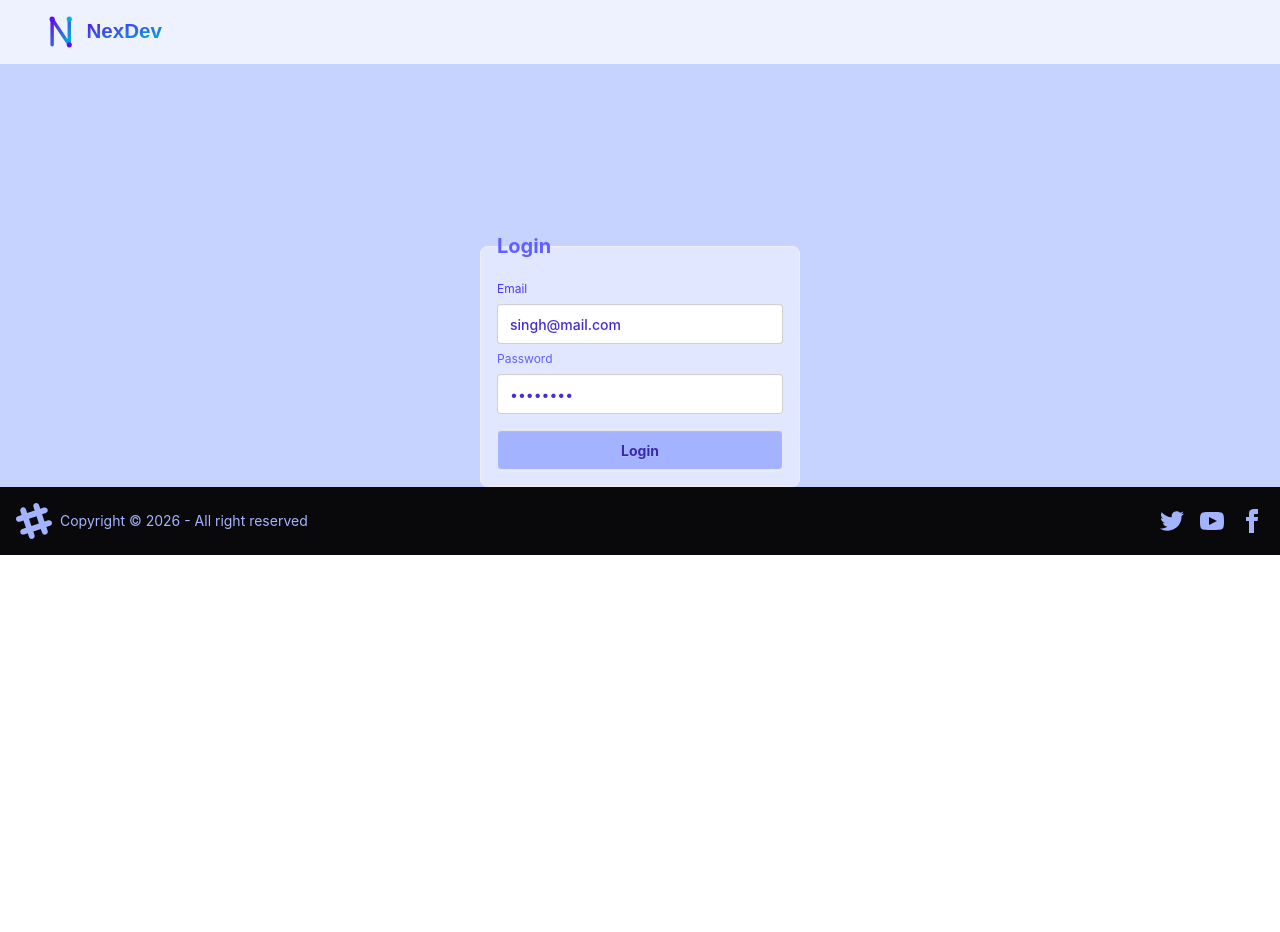
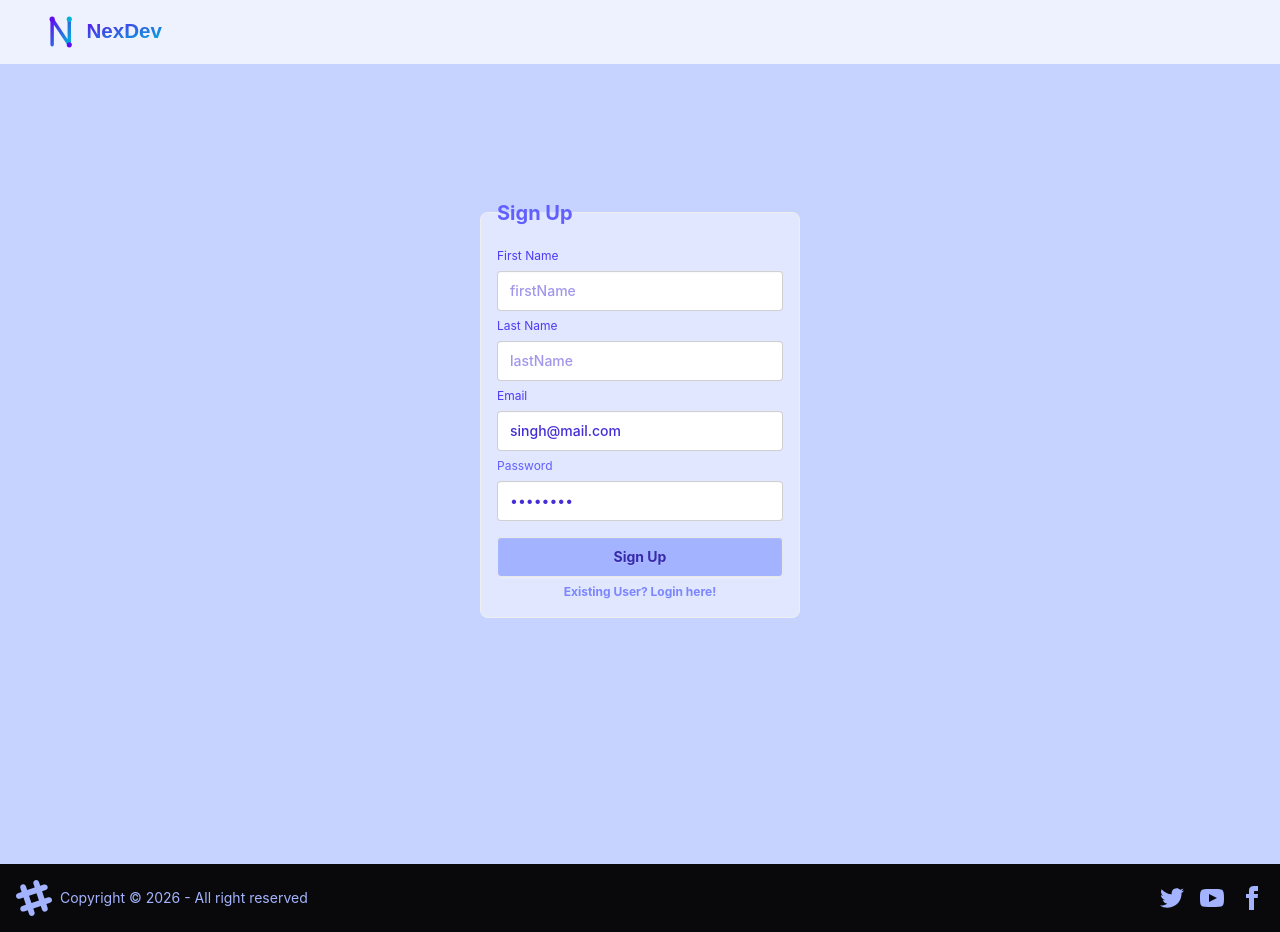
Before and after one commit to GouravS27/NexDev-Frontend, a React (Vite) app: page /login in a window 1280 px wide. Before the commit the page ends 800 px from the top, so only its background shows below. Built offline with nearby package versions, Linux system fonts and the light colour scheme; no server answers.

Commit message:
Added: Connection|Feed|Login|Request Components

```diff
--- a/src/components/Connection.jsx
+++ b/src/components/Connection.jsx
@@ -6,7 +6,7 @@ import { addConnections } from "../utils/connectionSlice";
 
 const Connection = () => {
   const connections = useSelector((store) => store.connection);
-//   console.log(connections);
+  //   console.log(connections);
 
   const dispatch = useDispatch();
 
@@ -28,7 +28,9 @@ const Connection = () => {
 
   if (!connections) return <h1 className="text-indigo-600">Loading...</h1>;
   if (connections.length === 0)
-    return <h1 className="text-indigo-600 text-center">No Connections Found!</h1>;
+    return (
+      <h1 className="text-indigo-600 text-center">No Connections Found!</h1>
+    );
 
   return (
     <div className="text-center my-10 h-screen">
@@ -45,7 +47,7 @@ const Connection = () => {
           >
             <img
               alt="photo"
-              className="h-40 rounded-lg"
+              className="h-40 min-w-30 max-w-30 rounded-lg"
               src={photoUrl}
             />
 
--- a/src/components/Feed.jsx
+++ b/src/components/Feed.jsx
@@ -10,26 +10,29 @@ const Feed = () => {
   const dispatch = useDispatch();
 
   const getFeed = async () => {
-    if (feed) return;
+    if (feed?.length) return;
+
     try {
       const res = await axios.get(API_BASE_URL + "/user/feed", {
         withCredentials: true,
       });
+
       dispatch(addFeed(res?.data?.data));
     } catch (err) {
       console.log(err);
     }
   };
+
   useEffect(() => {
     getFeed();
   }, []);
 
+  if (!feed || feed.length === 0) return <h1>No new users</h1>;
+
   return (
-    feed && (
-      <div className="flex justify-center my-10">
-        <UserCard user={feed[0]} />
-      </div>
-    )
+    <div className="flex justify-center my-10">
+      <UserCard user={feed[0]} />
+    </div>
   );
 };
 
--- a/src/components/Login.jsx
+++ b/src/components/Login.jsx
@@ -8,6 +8,9 @@ import { API_BASE_URL } from "../utils/constants";
 const Login = () => {
   const [email, setEmail] = useState("singh@mail.com");
   const [password, setPassword] = useState("Test@123");
+  const [firstName, setFirstName] = useState("");
+  const [lastName, setLastName] = useState("");
+  const [isLogin, setIsLogin] = useState(false);
   const [error, setError] = useState("");
 
   const dispatch = useDispatch();
@@ -33,10 +36,49 @@ const Login = () => {
     }
   };
 
+  const handleSignUp = async () => {
+    try {
+      const res = await axios.post(
+        API_BASE_URL + "/signup",
+        { firstName, lastName, email, password },
+        { withCredentials: true },
+      );
+      dispatch(addUser(res.data));
+      navigate("/profile");
+    } catch (err) {
+      setError(err.response.data);
+    }
+  };
+
   return (
-    <div className="flex justify-center mt-40">
+    <div className="flex justify-center items-center h-screen">
+      <div className="flex justify-center mb-30">
         <fieldset className="fieldset bg-indigo-100 border-base-300 rounded-box w-xs border p-4">
-        <legend className="fieldset-legend text-xl font-bold text-indigo-500">Login</legend>
+          <legend className="fieldset-legend text-xl font-bold text-indigo-500">
+            {isLogin ? "Login" : "Sign Up"}
+          </legend>
+
+          {!isLogin && (
+            <>
+              <label className="label text-indigo-600">First Name</label>
+              <input
+                type="text"
+                className="input text-indigo-700 font-medium"
+                placeholder="firstName"
+                value={firstName}
+                onChange={(e) => setFirstName(e.target.value)}
+              />
+
+              <label className="label text-indigo-600">Last Name</label>
+              <input
+                type="text"
+                className="input text-indigo-700 font-medium"
+                placeholder="lastName"
+                value={lastName}
+                onChange={(e) => setLastName(e.target.value)}
+              />
+            </>
+          )}
 
           <label className="label text-indigo-600">Email</label>
           <input
@@ -46,7 +88,6 @@ const Login = () => {
             value={email}
             onChange={(e) => setEmail(e.target.value)}
           />
-
           <label className="label text-indigo-500">Password</label>
           <input
             type="password"
@@ -58,10 +99,20 @@ const Login = () => {
             }}
           />
           <p className="text-red-500 text-center font-bold">{error}</p>
-        <button className="btn bg-indigo-300 text-indigo-800 hover:bg-indigo-400 font-bold mt-1" onClick={handleLogin}>
-          Login
+          <button
+            className="btn bg-indigo-300 text-indigo-800 hover:bg-indigo-400 font-bold mt-1"
+            onClick={isLogin ? handleLogin : handleSignUp}
+          >
+            {isLogin ? "Login" : "Sign Up"}
           </button>
+          <p
+            className="text-center font-bold text-indigo-400 cursor-pointer hover:text-indigo-700"
+            onClick={() => setIsLogin((value) => !value)}
+          >
+            {isLogin ? "New User? Signup here!" : "Existing User? Login here!"}
+          </p>
         </fieldset>
+      </div>
     </div>
   );
 };
--- a/src/components/Requests.jsx
+++ b/src/components/Requests.jsx
@@ -2,11 +2,24 @@ import axios from "axios";
 import React, { useEffect } from "react";
 import { useDispatch, useSelector } from "react-redux";
 import { API_BASE_URL } from "../utils/constants";
-import { addRequests } from "../utils/requestSlice";
+import { addRequests, removeRequest } from "../utils/requestSlice";
 
 const Requests = () => {
   const requests = useSelector((store) => store.requests);
   const dispatch = useDispatch();
+
+  const reviewRequest = async (status, _id) => {
+    try {
+      const res = await axios.post(
+        API_BASE_URL + "/request/review/" + status + "/" + _id,
+        {},
+        { withCredentials: true },
+      );
+      dispatch(removeRequest(_id));
+    } catch (err) {
+      console.log(err);
+    }
+  };
 
   const fetchRequests = async () => {
     try {
@@ -27,17 +40,11 @@ const Requests = () => {
   if (!requests) return <h1 className="text-indigo-600">Loading...</h1>;
 
   if (requests.length === 0)
-    return (
-      <h1 className="text-indigo-600 text-center">
-        No Requests Found!
-      </h1>
-    );
+    return <h1 className="text-indigo-600 text-center">No Requests Found!</h1>;
 
   return (
     <div className="text-center my-10 h-screen">
-      <h1 className="font-bold text-indigo-600 text-3xl mb-6">
-        Requests
-      </h1>
+      <h1 className="font-bold text-indigo-600 text-3xl mb-6">Requests</h1>
 
       {requests.map((request) => {
         const { firstName, lastName, photoUrl, age, gender, about, _id } =
@@ -48,11 +55,7 @@ const Requests = () => {
             key={_id}
             className="flex mb-2 p-1 rounded-lg bg-indigo-50 text-indigo-600 w-1/2 mx-auto"
           >
-            <img
-              alt="photo"
-              className="h-40 rounded-lg"
-              src={photoUrl}
-            />
+            <img alt="photo" className="h-40 rounded-lg" src={photoUrl} />
 
             <div className="text-left mx-4 flex flex-col justify-center">
               <h2 className="font-bold text-xl">
@@ -63,10 +66,20 @@ const Requests = () => {
               <p className="italic">{about}</p>
 
               <div className="my-1 flex gap-2">
-                <button className="btn btn-primary btn-sm">
+                <button
+                  className="btn btn-primary btn-sm"
+                  onClick={() => {
+                    reviewRequest("accepted", request._id);
+                  }}
+                >
                   Accept
                 </button>
-                <button className="btn btn-secondary btn-sm">
+                <button
+                  className="btn btn-secondary btn-sm"
+                  onClick={() => {
+                    reviewRequest("rejected", request._id);
+                  }}
+                >
                   Reject
                 </button>
               </div>
--- a/src/components/UserCard.jsx
+++ b/src/components/UserCard.jsx
@@ -1,5 +1,24 @@
+import { useDispatch } from "react-redux";
+import { API_BASE_URL } from "../utils/constants";
+import { removeFeed } from "../utils/feedSlice";
+import axios from "axios";
+
 const UserCard = ({ user }) => {
-  const { firstName, lastName, photoUrl, age, gender, about } = user;
+  const { _id, firstName, lastName, photoUrl, age, gender, about } = user;
+  const dispatch = useDispatch();
+
+  const handleSendRequest = async (status, _id) => {
+    try {
+      const res = await axios.post(
+        API_BASE_URL + "/request/send/" + status + "/" + _id,
+        {},
+        { withCredentials: true },
+      );
+      dispatch(removeFeed(_id));
+    } catch (err) {
+      console.log(err);
+    }
+  };
 
   return (
     <div className="card bg-indigo-50 w-80 shadow-xl">
@@ -17,8 +36,22 @@ const UserCard = ({ user }) => {
         <p className="text-sm line-clamp-2">{about}</p>
 
         <div className="card-actions justify-center mt-3">
-          <button className="btn btn-primary btn-sm">Ignore</button>
-          <button className="btn btn-secondary btn-sm">Interested</button>
+          <button
+            className="btn btn-primary btn-sm"
+            onClick={() => {
+              handleSendRequest("ignored", _id);
+            }}
+          >
+            Ignore
+          </button>
+          <button
+            className="btn btn-secondary btn-sm"
+            onClick={() => {
+              handleSendRequest("interested", _id);
+            }}
+          >
+            Interested
+          </button>
         </div>
       </div>
     </div>
--- a/src/utils/appStore.js
+++ b/src/utils/appStore.js
@@ -4,13 +4,12 @@ import feedReducer from "./feedSlice";
 import connectionReducer from "./connectionSlice";
 import requestReducer from "./requestSlice";
 
-
 const appStore = configureStore({
   reducer: {
     user: userReducer,
     feed: feedReducer,
     connection: connectionReducer,
-    requests:requestReducer
+    requests: requestReducer,
   },
 });
 
--- a/src/utils/feedSlice.js
+++ b/src/utils/feedSlice.js
@@ -1,14 +1,18 @@
 import { createSlice } from "@reduxjs/toolkit";
 
 const feedSlice = createSlice({
-    name:"feed",
-    initialState:null,
-    reducers:{
-        addFeed:(state,action)=>{
-            return action.payload
-        }
-    }
+  name: "feed",
+  initialState: [],
+  reducers: {
+    addFeed: (state, action) => {
+      return action.payload;
+    },
+    removeFeed: (state, action) => {
+      if (!Array.isArray(state)) return state;
+      return state.filter((user) => user._id !== action.payload);
+    },
+  },
 });
 
-export const{addFeed} = feedSlice.actions;
+export const { addFeed, removeFeed } = feedSlice.actions;
 export default feedSlice.reducer;
--- a/src/utils/requestSlice.js
+++ b/src/utils/requestSlice.js
@@ -5,8 +5,12 @@ const requestSlice = createSlice({
   initialState: null,
   reducers: {
     addRequests: (state, action) => action.payload,
+    removeRequest: (state, action) => {
+      const newArray = state.filter((r) => r._id !== action.payload);
+      return newArray;
+    },
   },
 });
 
-export const { addRequests } = requestSlice.actions;
+export const { addRequests, removeRequest } = requestSlice.actions;
 export default requestSlice.reducer;
```
Lines whose indentation alone changed are shown as unchanged.
